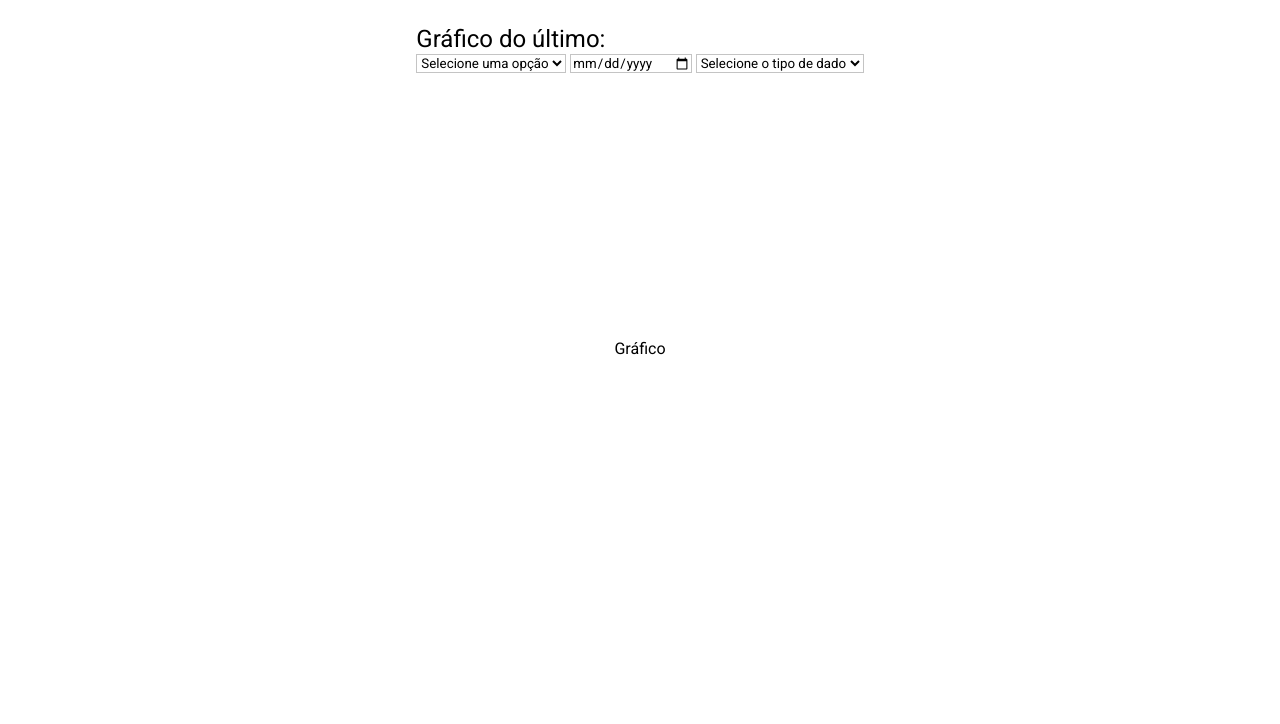
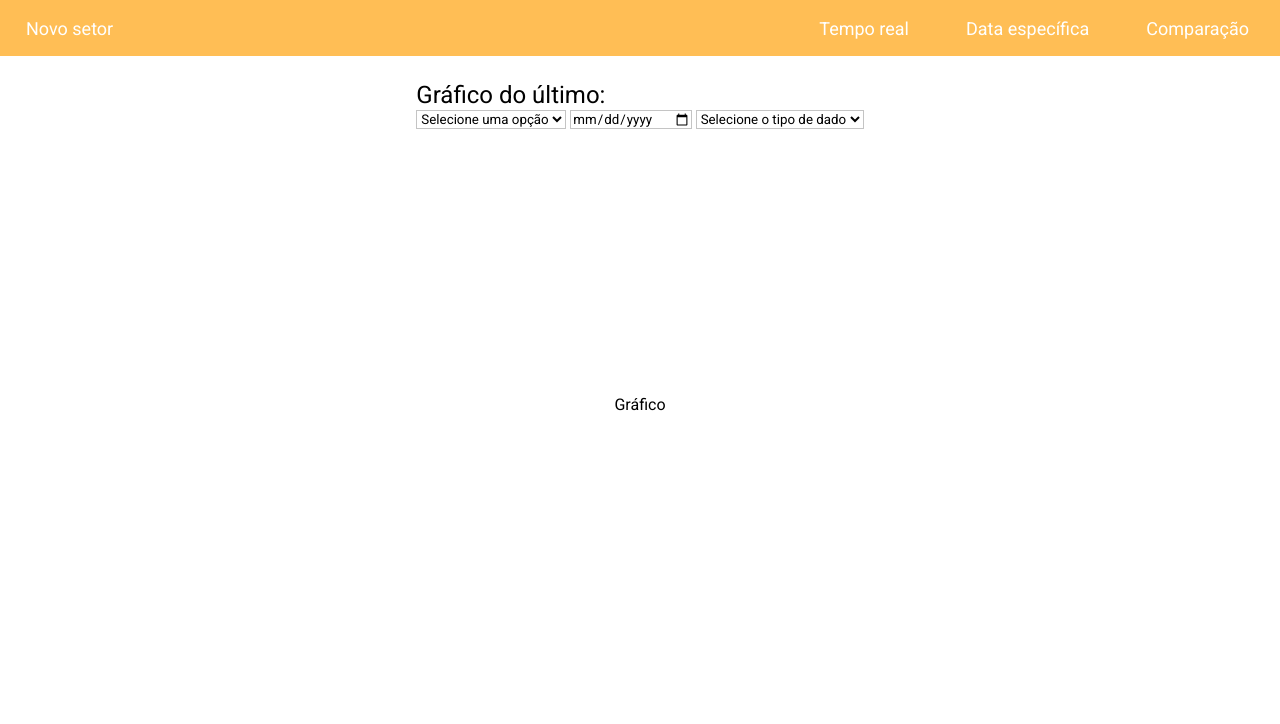
Before and after one commit to josu-pereira/Sensiders, a plain HTML site: page frontend/pages/comparacao.html in a window 1280 px wide. Drawn offline with Linux system fonts and the light colour scheme.

Commit message:
Adicionado menu e linkagem

```diff
--- a/frontend/pages/comparacao.html
+++ b/frontend/pages/comparacao.html
@@ -8,7 +8,19 @@
 </head>
 <body>
     <div class="dashboard-container">
-        <div class="container middle">
+        <div class="header">
+            <button>Novo setor</button>
+            <div class="button-set">
+                <a href="dashboard.html">
+                    <button>Tempo real</button>
+                </a>
+                <a href="dashboardData.html">
+                    <button>Data específica</button>
+                </a>
+                <button>Comparação</button>
+            </div>
+        </div>
+        <div class="container">
             <div>
                 <h2>Gráfico do último:</h2>
                 <select>
```
Also changed, not shown: frontend/pages/dashboardData.html (+1 -1 lines).
